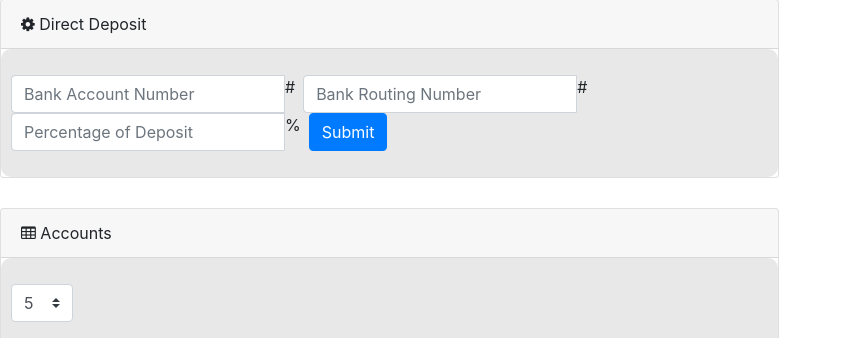
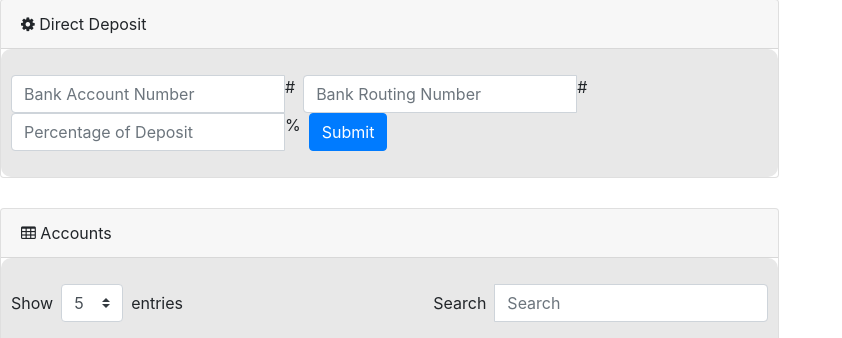
Before and after one commit to Contrast-Security-OSS/DjanGoat, a Django app: template template/users/pay/index.html in a window 1280 px wide. Shown: the part 185-523 px from the top of the page, without its empty margins (0-842 px from the left). Run offline with Django 3.2, Linux system fonts and the light colour scheme; the template is opened without the code that fills it, so the values that code supplies are empty; parts of the project's set-up code (start-up, migrations or seed data) failed here and were passed over; some libraries are stand-ins or nearby versions.

Commit message:
CONTRAST-15135 added search bar and label

```diff
--- a/static/app/css/users/pay/index.css
+++ b/static/app/css/users/pay/index.css
@@ -28,3 +28,11 @@
 #payIndex .delete_button {
     cursor: pointer;
 }
+
+#payIndex label {
+    margin-right: 0.5em;
+}
+
+#payIndex .afterLabel {
+    margin-left: 0.5em;
+}
--- a/template/users/pay/index.html
+++ b/template/users/pay/index.html
@@ -56,13 +56,22 @@
                             </ul>
                         {% endif %}
                         <div class="well">
-                            <form class="form-inline">
-                                <select class="custom-select mb-2 mr-sm-2 mb-sm-0" id="itemsPerPageSelect" onchange="populateTable(1)">
+                            <form class="form-inline start">
+                                <label for="itemsPerPageSelect">Show</label>
+                                <select class="custom-select" id="itemsPerPageSelect" onchange="populateTable(1)">
                                     <option>5</option>
                                     <option>10</option>
                                     <option>20</option>
                                     <option>50</option>
                                 </select>
+                                <label class="afterLabel" for="itemsPerPageSelect">entries</label>
+
+
+
+                                <div class="input-group ml-auto">
+                                    <label class="ml-auto" for="searchInput">Search</label>
+                                    <input type="text" class="form-control" id="searchInput" name="searchInput" placeholder="Search">
+                                </div>
                             </form>
 
                             <table id="ddTable" class="table table-hover table-bordered">
@@ -91,19 +100,7 @@
                                 </tbody>
                             </table>
                                 <nav aria-label="Page navigation example">
-                                    <ul class="pagination justify-content-end">
-                                        <!--<li id="previousLink" class="page-item"><a class="page-link" onclick="previous()">Previous</a></li>-->
-                                        <!--{% for entry in direct_deposits %}-->
-                                            <!--{% if forloop.counter0|divisibleby:4 %}-->
-                                                <!--{% widthratio forloop.counter0 4 1 as page_number%}-->
-                                                <!--<li class="page-item">-->
-                                                    <!--<a onclick="hideAndDisplayItems({{ page_number|add:1 }})" class="page-link">{{ page_number|add:"1" }}</a>-->
-                                                <!--</li>-->
-                                            <!--{% endif %}-->
-                                        <!--{% endfor %}-->
-
-                                        <!--<li class="page-item"><a class="page-link" onclick="next()">Next</a></li>-->
-                                    </ul>
+                                    <ul class="pagination justify-content-end"></ul>
                                 </nav>
                         </div>
                     </div>
```
